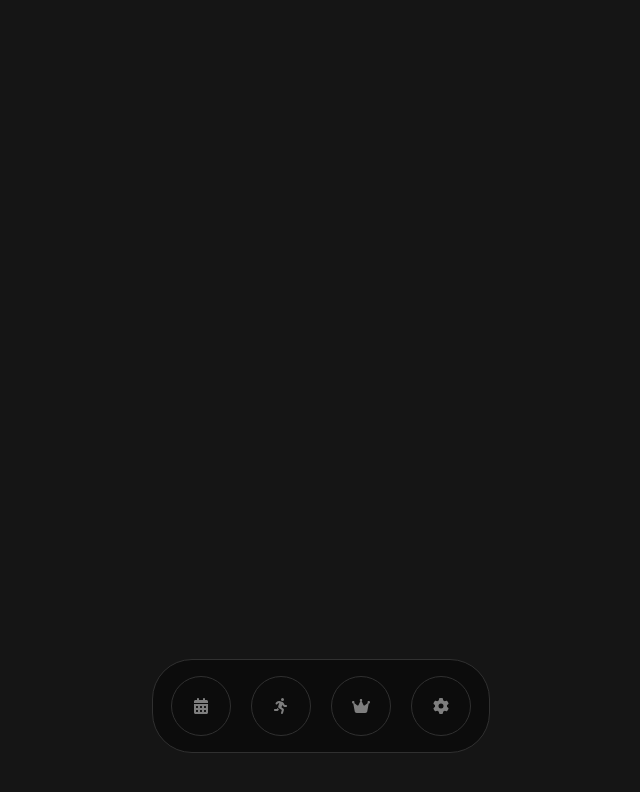
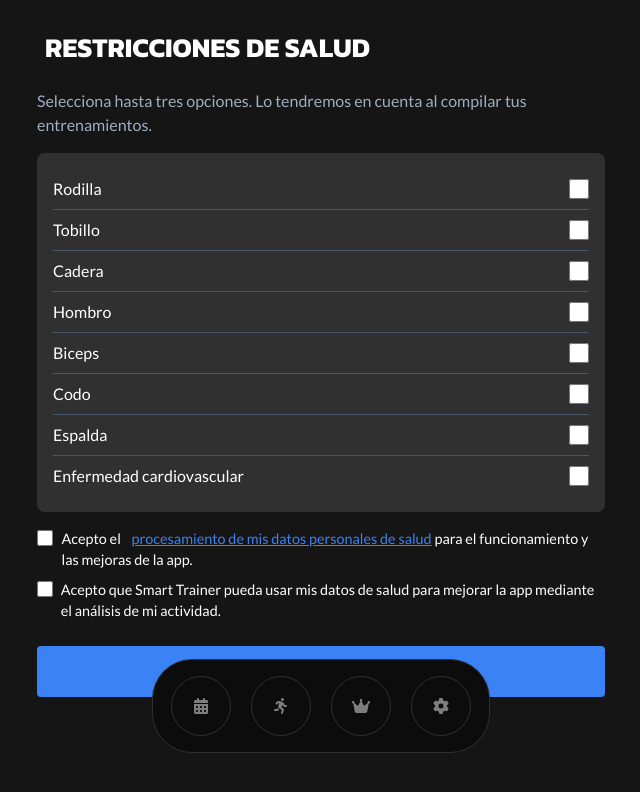
Before and after one commit to 219WD/smarttrainer-front, a React (Vite) app: page /restricciones in a window 1280 px wide. Before the commit this address had no page. Shown: the top 792 px of the page, without its empty margins (319-959 px from the left). Built offline with nearby package versions, Linux system fonts and the light colour scheme.

Commit message:
agregue la pantalla de restricciones

```diff
--- a/src/App.jsx
+++ b/src/App.jsx
@@ -13,6 +13,7 @@ import Form from './pages/Form.jsx'
 import Rutina from './pages/Rutina.jsx'
 import Oferta from './pages/Oferta.jsx'
 import Wheight from './pages/Wheight.jsx'
+import RestriccionesDeSalud from './pages/Restricciones.jsx';
 
 const HomeScreen = lazy(() => import('./pages/HomeScreen'));
 
@@ -51,6 +52,7 @@ function App() {
           <Route path="/rutina" element={<Rutina />} />
           <Route path="/oferta" element={<Oferta />} />
           <Route path="/wheight" element={<Wheight altura={170}/>} />
+          <Route path="/restricciones" element={<RestriccionesDeSalud />} />
         </Routes>
       </Suspense>
     </BrowserRouter>
--- a/src/css/Form.css
+++ b/src/css/Form.css
@@ -7,6 +7,7 @@
       flex-direction: column;
       justify-content: center;
       align-items: center;
+      min-height: 100vh;
   }
 
   .container.formulario #logoForm {
--- /dev/null
+++ b/src/css/RestriccionesDeSalud.css
@@ -0,0 +1,98 @@
+.restricciones-contenedor {
+    background-color: var(--bg-claro);
+    color: white;
+    font-family: var(--parrafos);
+    max-width: 600px;
+    margin: auto;
+    padding: 16px;
+    height: 100vh;
+  }
+
+  .restricciones-header {
+    display: flex;
+    align-items: center;
+    margin-top: 1rem;
+    margin-bottom: 16px;
+  }
+
+  .restricciones-icono {
+    font-size: 24px;
+    margin-right: 8px;
+  }
+
+  .restricciones-titulo {
+    font-family: var(--titulos);
+    font-size: 1.7rem;
+    font-weight: bold;
+    color: #fff;
+  }
+
+
+  .restricciones-descripcion {
+    color: #a0aec0;
+    margin-bottom: 16px;
+  }
+
+  .restricciones-lista {
+    background-color: var(--border);
+    border-radius: 8px;
+    padding: 16px;
+    margin-bottom: 16px;
+  }
+
+  .restricciones-item {
+    display: flex;
+    justify-content: space-between;
+    align-items: center;
+    border-bottom: 1px solid #4a5568;
+    padding: 8px 0;
+  }
+
+  .restricciones-item:last-child {
+    border-bottom: none;
+  }
+
+  .restricciones-checkbox {
+    width: 20px;
+    height: 20px;
+    accent-color: #3182ce;
+  }
+
+
+  .restricciones-consentimiento {
+    margin-bottom: 16px;
+  }
+
+  .restricciones-label {
+    display: flex;
+    align-items: flex-start;
+    margin-bottom: 8px;
+  }
+
+  .restricciones-label span {
+    margin-left: 8px;
+    font-size: 0.9rem;
+  }
+
+  .restricciones-enlace {
+    color: #3b82f6;
+    text-decoration: underline;
+    cursor: pointer;
+  }
+
+  .restricciones-boton {
+    width: 100%;
+    background-color: #3b82f6;
+    color: white;
+    padding: 12px 0;
+    border-radius: 4px;
+    font-size: 1.125rem;
+    font-weight: bold;
+    border: none;
+    cursor: pointer;
+    text-align: center;
+  }
+
+  .restricciones-boton:hover {
+    background-color: #2b6cb0;
+  }
--- /dev/null
+++ b/src/pages/Restricciones.jsx
@@ -0,0 +1,117 @@
+import React, { useState } from 'react';
+import '../css/RestriccionesDeSalud.css';
+
+function RestriccionesDeSalud() {
+    const [formData, setFormData] = useState({
+        rodilla: false,
+        tobillo: false,
+        cadera: false,
+        hombro: false,
+        biceps: false,
+        codo: false,
+        espalda: false,
+        cardiovascular: false,
+        consentimiento1: false,
+        consentimiento2: false,
+    });
+
+    // Manejar cambios en los checkboxes
+    const handleChange = (e) => {
+        const { name, checked } = e.target;
+        setFormData((prevData) => ({
+            ...prevData,
+            [name]: checked,
+        }));
+    };
+
+    // Manejar el envío del formulario
+    const handleSubmit = (e) => {
+        e.preventDefault();
+        // Validación: Máximo 3 opciones seleccionadas
+        const selectedOptions = Object.values(formData).slice(0, 8).filter(Boolean);
+        if (selectedOptions.length > 3) {
+            alert("Solo puedes seleccionar hasta 3 restricciones.");
+            return;
+        }
+        // Aquí podrías enviar los datos al backend o hacer otra lógica
+        console.log("Datos enviados:", formData);
+    };
+
+    return (
+        <div className="container restricciones">
+            <div className="restricciones-contenedor">
+                <div className="restricciones-header">
+                    <i className="fas fa-arrow-left restricciones-icono"></i>
+                    <h2 className="restricciones-titulo">RESTRICCIONES DE SALUD</h2>
+                </div>
+
+                <p className="restricciones-descripcion">
+                    Selecciona hasta tres opciones. Lo tendremos en cuenta al compilar tus entrenamientos.
+                </p>
+
+                <form onSubmit={handleSubmit} className="restricciones-formulario">
+                    <div className="restricciones-lista">
+                        {[
+                            { label: 'Rodilla', name: 'rodilla' },
+                            { label: 'Tobillo', name: 'tobillo' },
+                            { label: 'Cadera', name: 'cadera' },
+                            { label: 'Hombro', name: 'hombro' },
+                            { label: 'Biceps', name: 'biceps' },
+                            { label: 'Codo', name: 'codo' },
+                            { label: 'Espalda', name: 'espalda' },
+                            { label: 'Enfermedad cardiovascular', name: 'cardiovascular' },
+                        ].map((item) => (
+                            <div key={item.name} className="restricciones-item">
+                                <span>{item.label}</span>
+                                <input
+                                    type="checkbox"
+                                    name={item.name}
+                                    checked={formData[item.name]}
+                                    onChange={handleChange}
+                                    className="restricciones-checkbox"
+                                />
+                            </div>
+                        ))}
+                    </div>
+
+                    <div className="restricciones-consentimiento">
+                        <label className="restricciones-label">
+                            <input
+                                type="checkbox"
+                                name="consentimiento1"
+                                checked={formData.consentimiento1}
+                                onChange={handleChange}
+                                className="restricciones-checkbox"
+                            />
+                            <span>
+                                Acepto el{' '}
+                                <span className="restricciones-enlace">
+                                    procesamiento de mis datos personales de salud
+                                </span>{' '}
+                                para el funcionamiento y las mejoras de la app.
+                            </span>
+                        </label>
+                        <label className="restricciones-label">
+                            <input
+                                type="checkbox"
+                                name="consentimiento2"
+                                checked={formData.consentimiento2}
+                                onChange={handleChange}
+                                className="restricciones-checkbox"
+                            />
+                            <span>
+                                Acepto que Smart Trainer pueda usar mis datos de salud para mejorar la app mediante el análisis de mi actividad.
+                            </span>
+                        </label>
+                    </div>
+
+                    <button type="submit" className="restricciones-boton">
+                        GUARDAR
+                    </button>
+                </form>
+            </div>
+        </div>
+    );
+}
+
+export default RestriccionesDeSalud;
```
